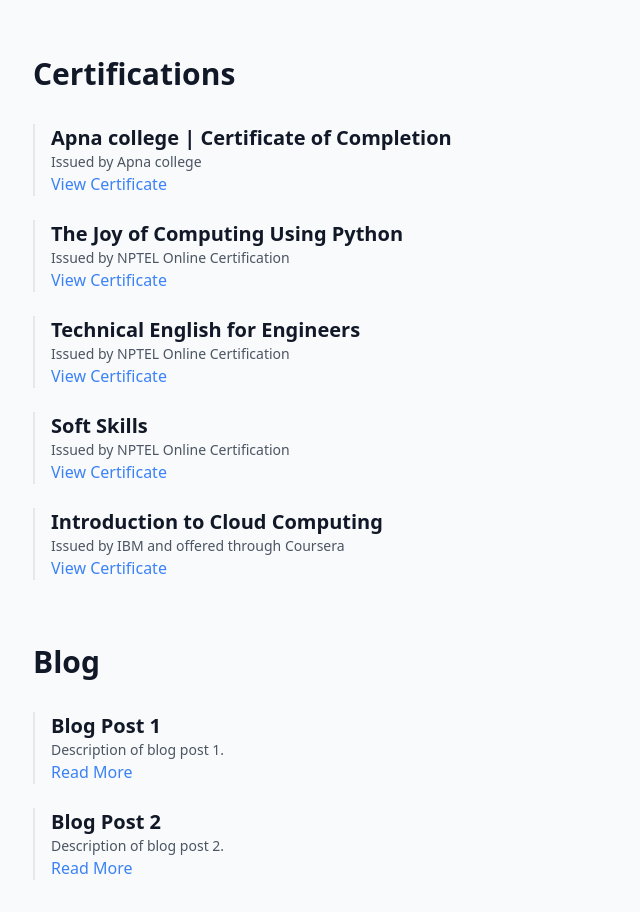
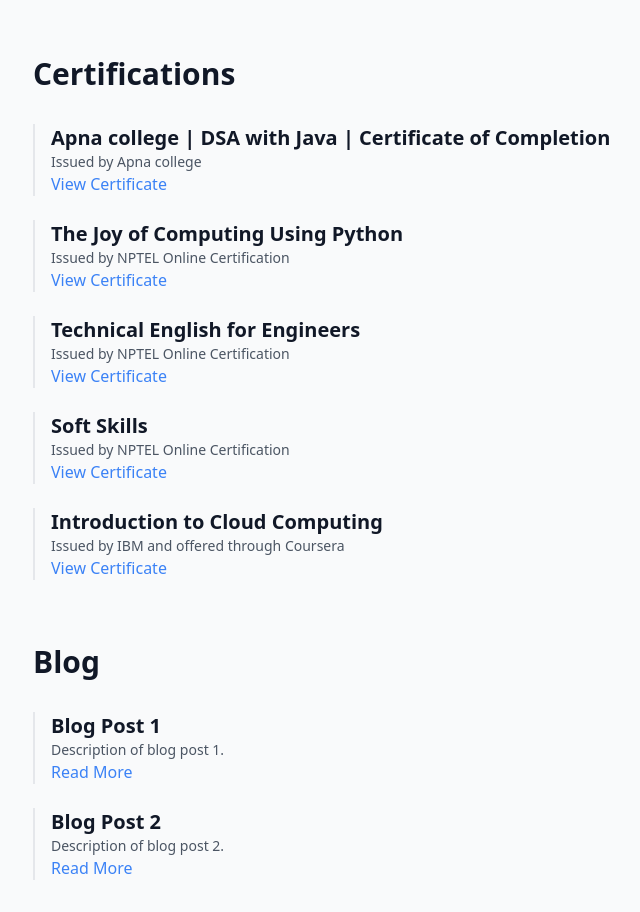
Before and after one commit to Goutam990/Goutam-Portfolio-react, a React (Vite) app: page / in a window 1280 px wide. Shown: the part 2460-3372 px from the top of the page, without its empty margins (319-959 px from the left). Built offline with nearby package versions, Linux system fonts and the light colour scheme.

Commit message:
Few changes

```diff
--- a/src/components/MainContent.tsx
+++ b/src/components/MainContent.tsx
@@ -199,7 +199,7 @@ export function MainContent({ setActiveSection }: MainContentProps) {
           <h2 className="text-3xl font-bold">Certifications</h2>
           <div className="space-y-6">
           <div className="border-l-2 border-gray-200 dark:border-gray-700 pl-4">
-              <h3 className="text-xl font-semibold">Apna college | Certificate of Completion</h3>
+              <h3 className="text-xl font-semibold">Apna college | DSA with Java | Certificate of Completion</h3>
               <p className="text-sm text-gray-600 dark:text-gray-400">Issued by Apna college</p>
               <a href="https://drive.google.com/file/d/17kTLFEHFM3W3CZnbC3N57EL7jrcopMh5/view?usp=sharing" target="_blank" rel="noopener noreferrer" className="text-blue-500 hover:underline">View Certificate</a>
             </div>
```
